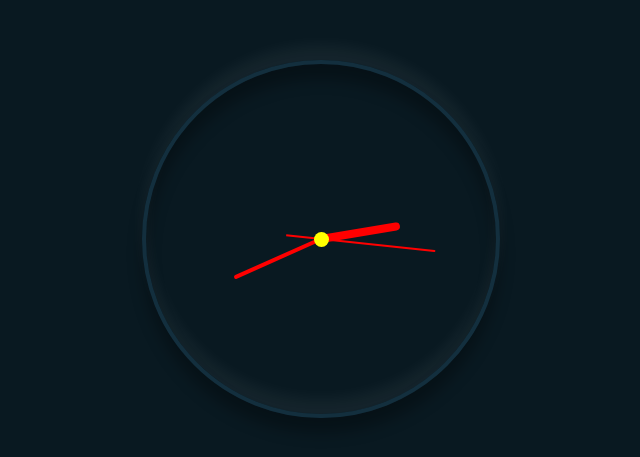
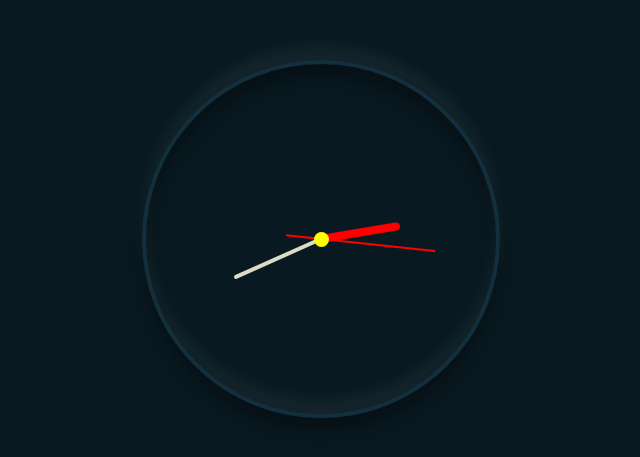
Before and after one commit to ahmar46/Dynamic-Clock, a plain HTML site: page index.html in a window 1280 px wide. Shown: the part 169-626 px from the top of the page, 327-967 px from the left. Drawn offline with Linux system fonts and the light colour scheme.

Commit message:
Reversing

```diff
--- a/style.css
+++ b/style.css
@@ -79,7 +79,7 @@ body {
 	position: absolute;
 	width: 4px;
 	height: 90px;
-	background: red;
+	background: rgb(219, 219, 200);
 	z-index: 11;
 	border-radius: 6px 6px 0 0;
 }
```
